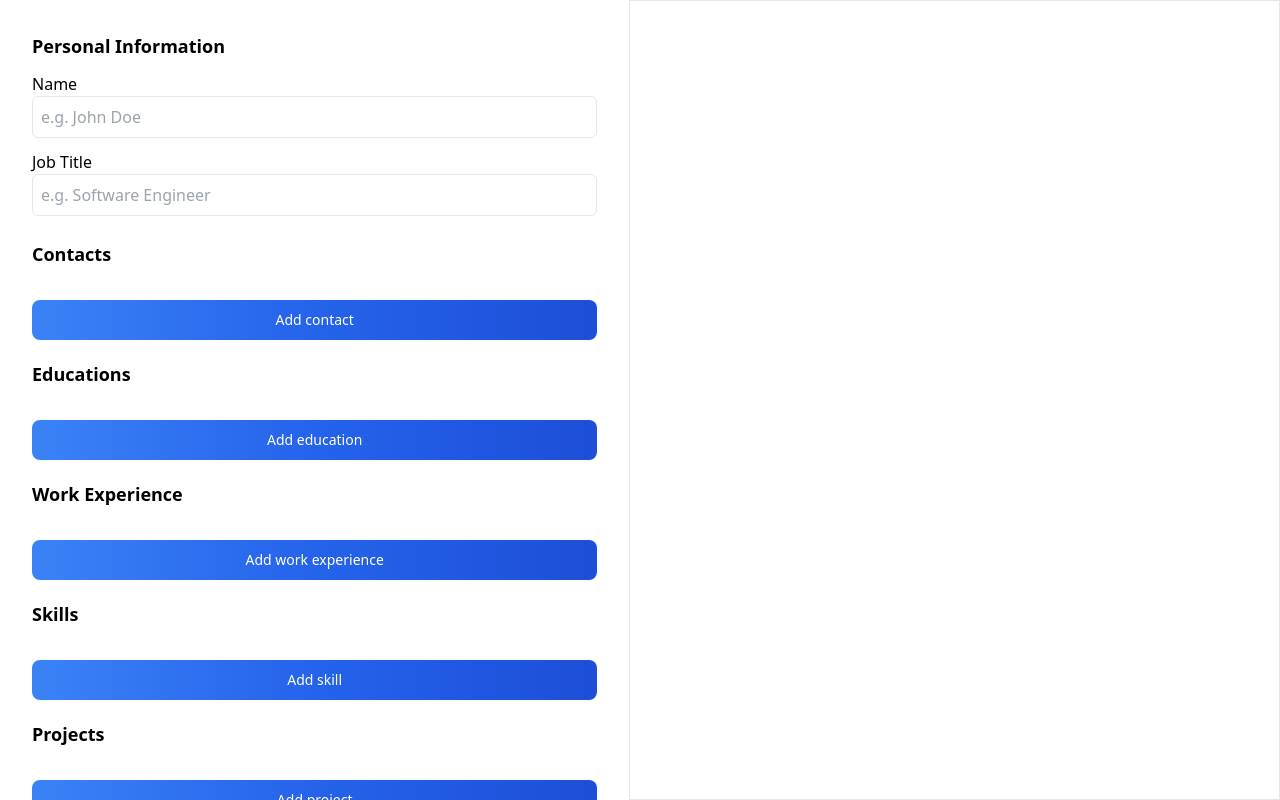
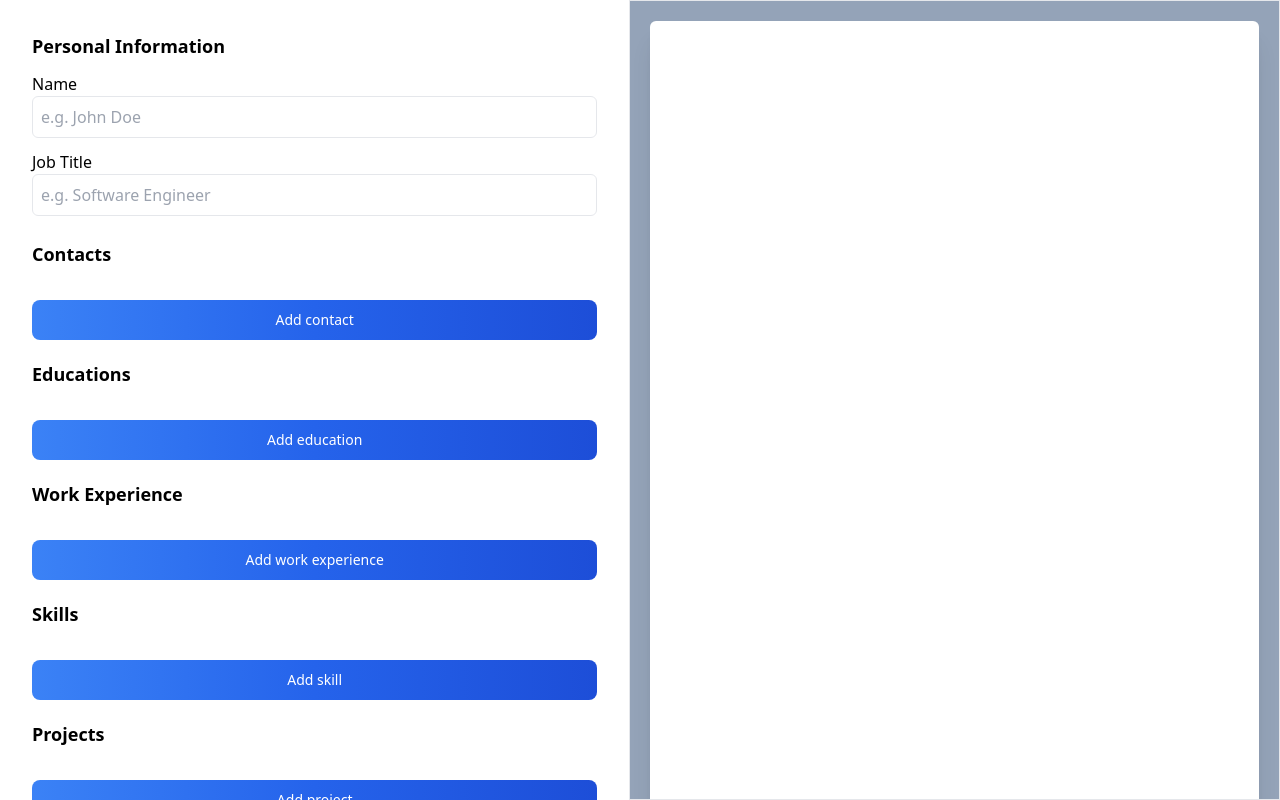
Before and after one commit to Qu1etboy/resume-edit, a Next.js app: page /edit in a window 1280 px wide. Built offline with nearby package versions, Linux system fonts and the light colour scheme.

Commit message:
feat: add download pdf button

```diff
--- a/components/Resume.tsx
+++ b/components/Resume.tsx
@@ -10,7 +10,7 @@ import type {
 
 export default function Resume({ resume }: { resume: Resume }) {
   return (
-    <div>
+    <div className="bg-white p-10 rounded-md shadow-xl min-h-screen print:p-0 print:shadow-none">
       <h1 className="text-3xl font-bold">{resume.name}</h1>
       <h2 className="text-lg font-semibold mb-2">{resume.job}</h2>
       <section className="mb-3 text-sm">
@@ -79,7 +79,7 @@ export default function Resume({ resume }: { resume: Resume }) {
         </section>
       )}
       {resume["interests"] && (
-        <section className="mb-3">
+        <section className="">
           <h1 className="text-lg font-bold border-b border-black mb-2">
             Interests
           </h1>
--- a/pages/edit.tsx
+++ b/pages/edit.tsx
@@ -2,6 +2,7 @@ import ResumeComponent from "@/components/Resume";
 import type { Resume } from "@/lib/types";
 import { useState } from "react";
 import dynamic from "next/dynamic";
+import Head from "next/head";
 
 // disable ssr on form component
 const DynamicFormComponent = dynamic(
@@ -19,11 +20,21 @@ export default function EditResume() {
 
   return (
     <main className="flex ">
+      <Head>
+        <title>Resume Editor</title>
+      </Head>
       <section className="w-full print:hidden">
         <DynamicFormComponent setParentResume={setResume} />
       </section>
-      <section className="w-full h-screen overflow-scroll p-5 border print:border-0">
+      <section className="hidden lg:block w-full h-screen print:block print:h-full overflow-scroll p-5 border print:border-0 bg-slate-400">
         <ResumeComponent resume={resume as Resume} />
+        <button
+          type="button"
+          className="mt-5 print:hidden text-white bg-gradient-to-r from-cyan-400 via-cyan-500 to-cyan-600 hover:bg-gradient-to-br focus:ring-4 focus:outline-none focus:ring-cyan-300 dark:focus:ring-cyan-800 font-medium rounded-lg text-sm px-5 py-2.5 text-center mr-2 mb-2"
+          onClick={() => print()}
+        >
+          Download PDF
+        </button>
       </section>
     </main>
   );
```
